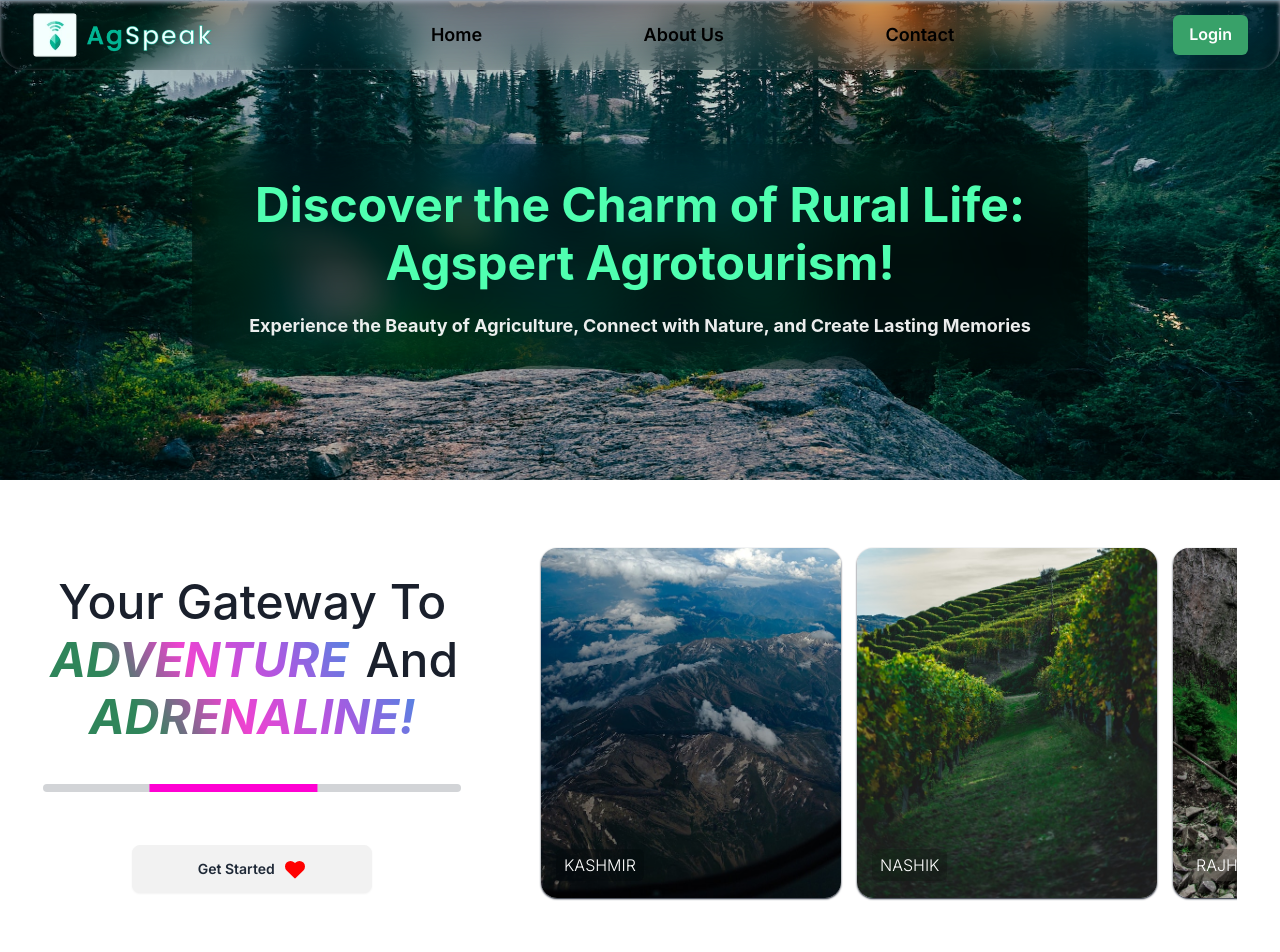
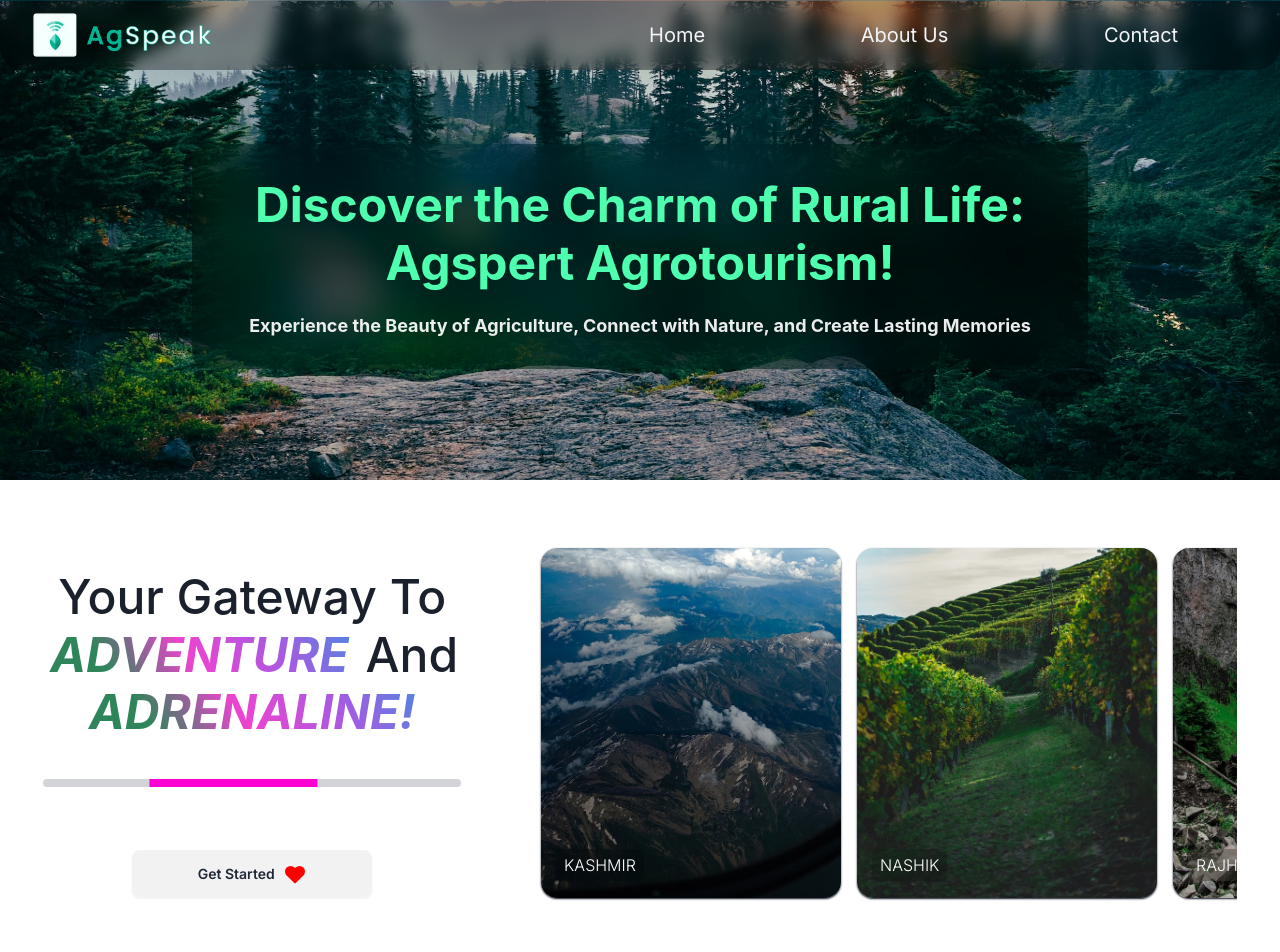
Before and after one commit to TheCharismaticEnigma/agritourism-page, a Next.js app: page / in a window 1280 px wide. Shown: the top 952 px of the page. Built offline with nearby package versions, Linux system fonts and the light colour scheme.

Commit message:
Enhance the Component Styles

```diff
--- a/app/(Header)/NavBar.tsx
+++ b/app/(Header)/NavBar.tsx
@@ -1,5 +1,5 @@
 import logo from '@/public/logo.webp';
-import { Button, Flex } from '@chakra-ui/react';
+import { Box, Flex, Text } from '@chakra-ui/react';
 import Image from 'next/image';
 import Link from 'next/link';
 interface NavLink {
@@ -22,7 +22,7 @@ const NavBar = () => {
       justifyContent={'space-between'}
       alignItems={'center'}
       width={'100%'}
-      className="rounded-b-3xl shadow-gray-400 shadow-inner px-4 md:px-8 py-3 bg-gradient-to-tl from-[#00000022] to-[#00000043] backdrop-saturate-200 backdrop-blur-[20px]"
+      className="rounded-b-3xl px-4 md:px-8 py-3 bg-gradient-to-tl from-[#00000062] to-[#00000043] backdrop-blur-[8px]"
     >
       <Link href={'#'} className="bg-inherit">
         <Image className="bg-red" width={180} src={logo} alt="Agspeak Logo" />
@@ -45,17 +45,6 @@ const NavBar = () => {
           <NavLink key={label} label={label} href={href} />
         ))}
       </Flex>
-
-      <Button
-        size={{
-          base: 'sm',
-          sm: 'sm',
-          md: 'md',
-        }}
-        colorScheme="green"
-      >
-        Login
-      </Button>
     </Flex>
   );
 };
@@ -64,7 +53,7 @@ const NavLink = ({ label, href }: { label: string; href: string }) => {
   return (
     <Link
       href={href}
-      className="text-black hover:text-green-900 font-semibold  text-sm md:text-lg"
+      className="text-gray-100 transition-all duration-200 hover:text-black hover:bg-gradient-to-tr from-green-200 to-[#72c7a1] px-2 md:px-3 py-1 rounded-md text-md md:text-xl inline-block"
     >
       {label}
     </Link>
--- a/app/(MainContent)/CardCarouselSection.tsx
+++ b/app/(MainContent)/CardCarouselSection.tsx
@@ -1,6 +1,6 @@
 'use client';
 
-import { Box, Button, Flex, Heading, Text } from '@chakra-ui/react';
+import { Box, Button, Flex, Heading, Link, Text } from '@chakra-ui/react';
 import himachal from '@/public/carousel/himachal.jpg';
 import kashmir from '@/public/carousel/kashmir.jpg';
 import rajhasthan from '@/public/carousel/rajhasthan.jpg';
@@ -65,6 +65,7 @@ const CardCarouselSection = () => {
           direction={'column'}
           alignItems={'center'}
           justifyContent={'space-around'}
+          gap={5}
           width={{
             sm: '100%',
             base: ' 100%',
@@ -102,7 +103,8 @@ const CardCarouselSection = () => {
 
 const ActionButton = () => {
   return (
-    <button className="btn hover:btn-accent hover:scale-105 w-[15rem]">
+    <Link href="#contact">
+      <button className="btn hover:btn-accent hover:scale-105 w-[15rem] pointer-events-inherit">
         Get Started
         <svg
           xmlns="http://www.w3.org/2000/svg"
@@ -119,6 +121,7 @@ const ActionButton = () => {
           />
         </svg>
       </button>
+    </Link>
   );
 };
 
```
Lines whose indentation alone changed are shown as unchanged.
